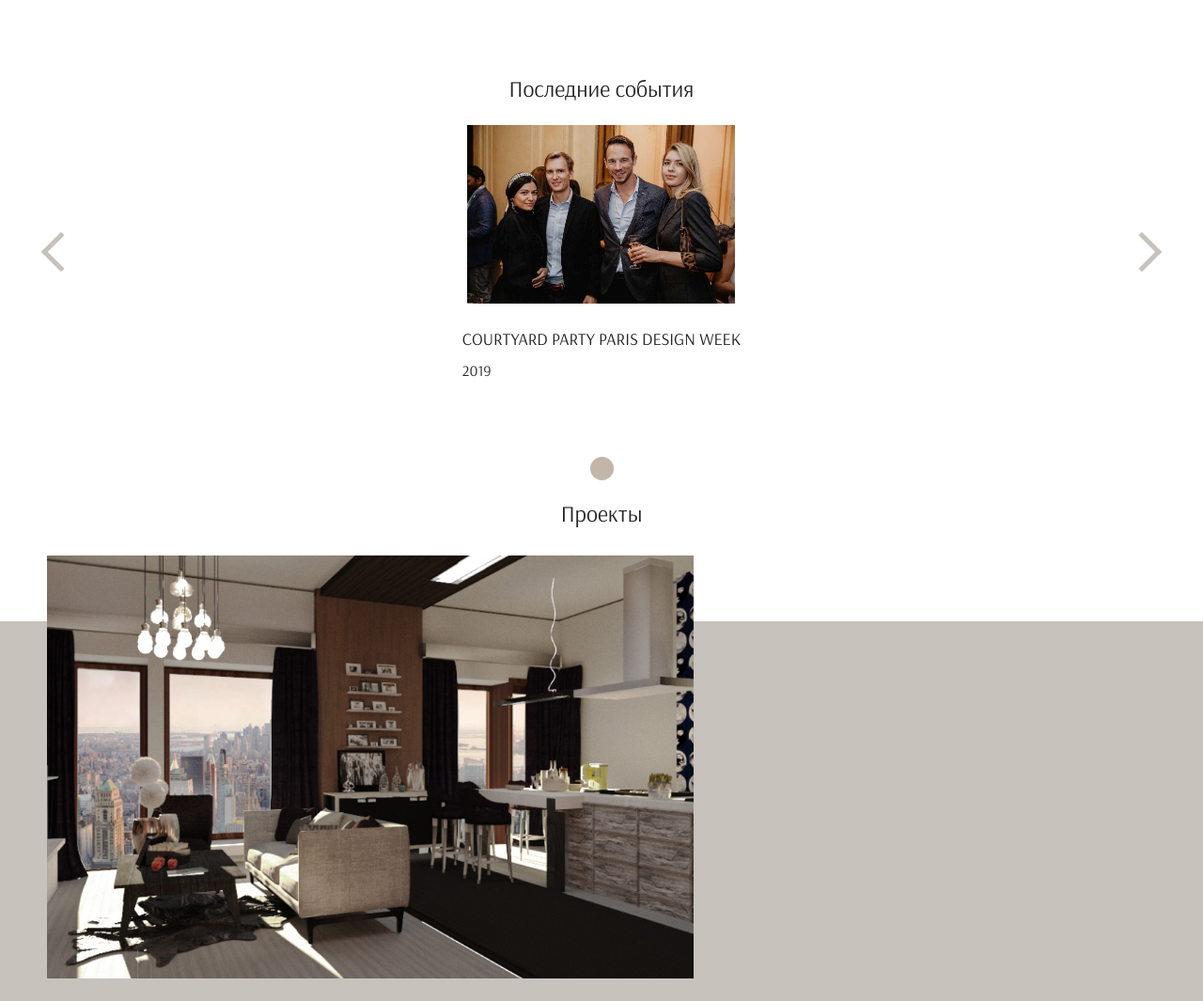
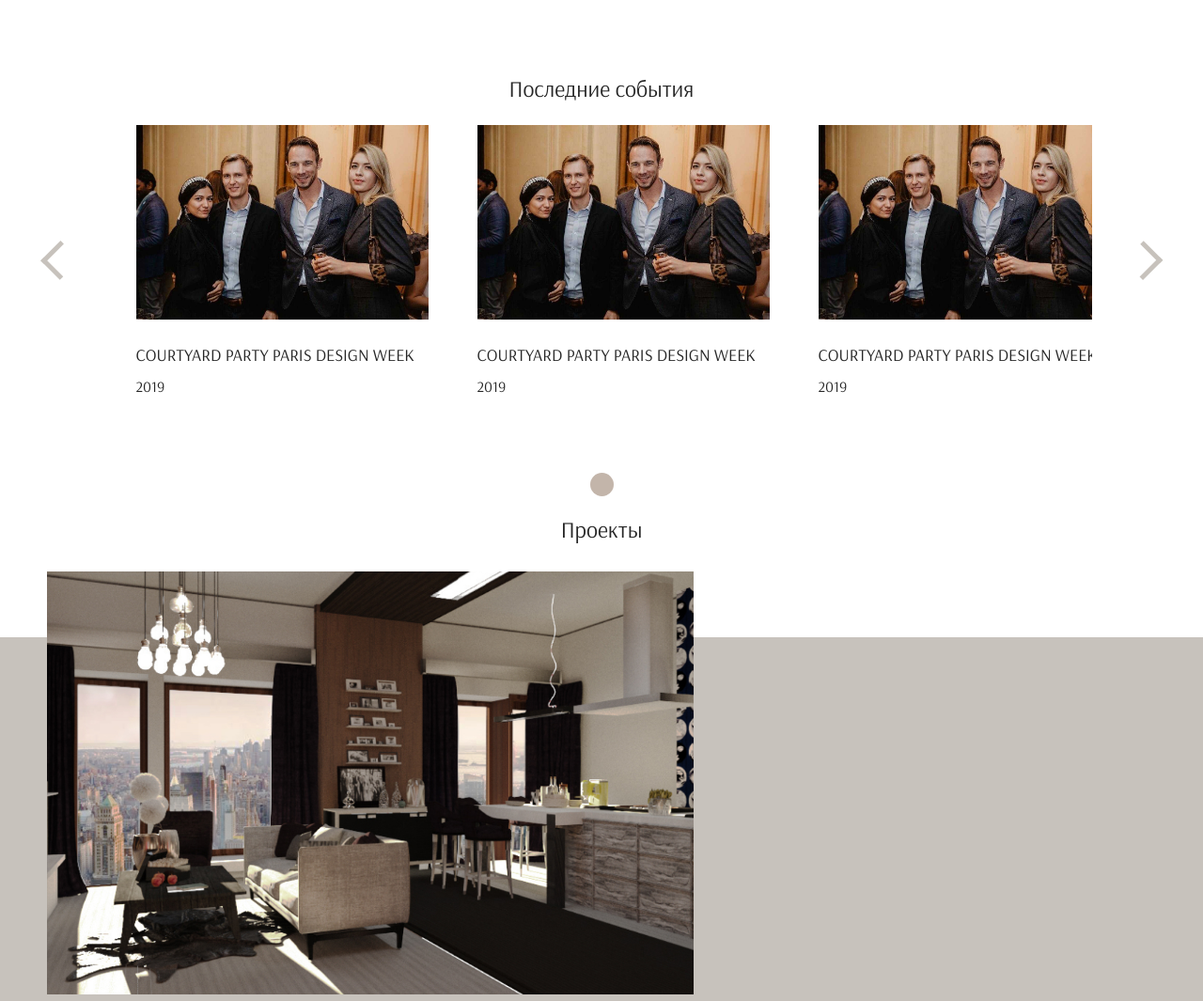
Before and after one commit to SaltyRain/archgako_new, a website: page index.html in a window 1280 px wide. Shown: the part 1562-2627 px from the top of the page at 94% size. Drawn offline with Linux system fonts and the light colour scheme; a web font is replaced by a local one.

Commit message:
slider's markdown

```diff
--- a/index.html
+++ b/index.html
@@ -94,6 +94,7 @@
             <h3 class="section--heading">Последние события</h3>
             <div class="slider">
                 <button class="slider--arrow slider--arrow_left arrow arrow_left"></button>
+                <div class="slider--wrapper">
                     <div class="slider--items-wrapper">
                         <div class="event slider--item">
                             <div class="event--image-wrapper">
@@ -103,7 +104,41 @@
                             <p class="event--title">Courtyard party paris design week</p>
                             <span class="event--year">2019</span>
                         </div>
+                        <div class="event slider--item">
+                            <div class="event--image-wrapper">
+                                <img src="./img/news3.jpg" alt="Courtyard party paris design week">
+                                <!-- <div class="event--image-shadow">box</div> -->
                             </div>
+                            <p class="event--title">Courtyard party paris design week</p>
+                            <span class="event--year">2019</span>
+                        </div>
+                        <div class="event slider--item">
+                            <div class="event--image-wrapper">
+                                <img src="./img/news3.jpg" alt="Courtyard party paris design week">
+                                <!-- <div class="event--image-shadow">box</div> -->
+                            </div>
+                            <p class="event--title">Courtyard party paris design week</p>
+                            <span class="event--year">2019</span>
+                        </div>
+                        <div class="event slider--item">
+                            <div class="event--image-wrapper">
+                                <img src="./img/news3.jpg" alt="Courtyard party paris design week">
+                                <!-- <div class="event--image-shadow">box</div> -->
+                            </div>
+                            <p class="event--title">Courtyard party paris design week</p>
+                            <span class="event--year">2019</span>
+                        </div>
+                        <div class="event slider--item">
+                            <div class="event--image-wrapper">
+                                <img src="./img/news3.jpg" alt="Courtyard party paris design week">
+                                <!-- <div class="event--image-shadow">box</div> -->
+                            </div>
+                            <p class="event--title">Courtyard party paris design week</p>
+                            <span class="event--year">2019</span>
+                        </div>
+                    </div>
+                </div>
+
                 <button class="slider--arrow slider--arrow_right arrow arrow_right"></button>
             </div>
         </section>
--- a/scss/blocks/event.scss
+++ b/scss/blocks/event.scss
@@ -5,12 +5,15 @@
     // width: calc(100vw - 20%);
     // width: 100px;
     position: relative;
-    max-width: 285px;
+    min-width: 241px;
     margin: auto;
     z-index: 999;
     img {
         width: 100%;
         // position: relative;
+    }
+    @media (min-width: 1180px) {
+        width: 311px;
     }
 }
 
--- a/scss/blocks/slider.scss
+++ b/scss/blocks/slider.scss
@@ -15,3 +15,32 @@
         // margin-left: 5px;
     }
 }
+
+.slider--item {
+    margin: 0 26px;
+}
+
+.slider--wrapper {
+    width: 263px;
+    overflow: hidden;
+    flex-shrink: 0;
+    @media (min-width: 480px) {
+        margin: 0 50px;
+    }
+    @media (min-width: 768px) {
+        width: 569px;
+        margin: 0 40px;
+    }
+    @media (min-width: 1000px) {
+        width: 850px;
+        margin: 0 15px;
+    }
+    @media (min-width: 1180px) {
+        width: 1043px;
+        margin: 0 40px;
+    }
+}
+
+.slider--items-wrapper {
+    display: flex;
+}
```
Also changed, not shown: css/style.css. Lines whose indentation alone changed are shown as unchanged.
